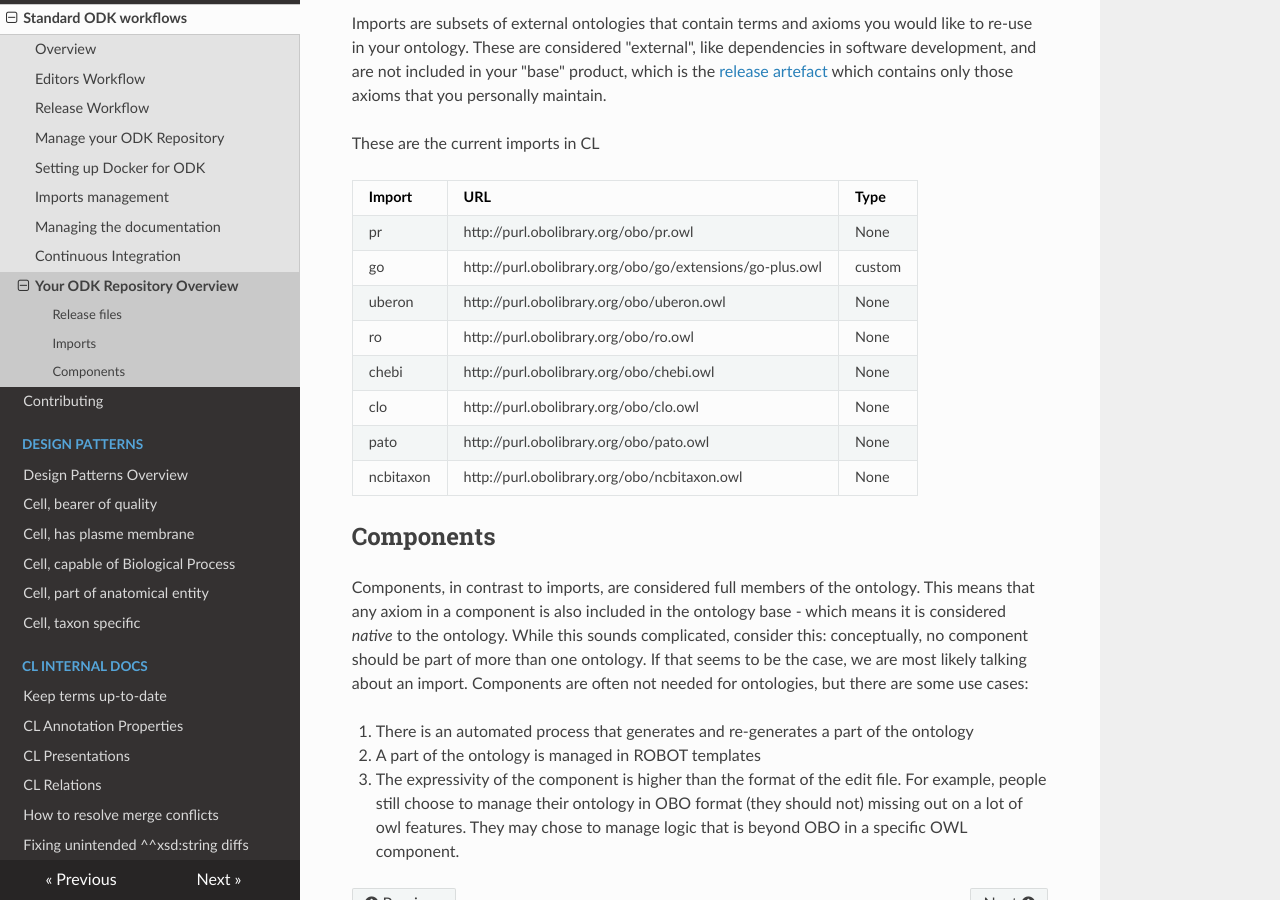
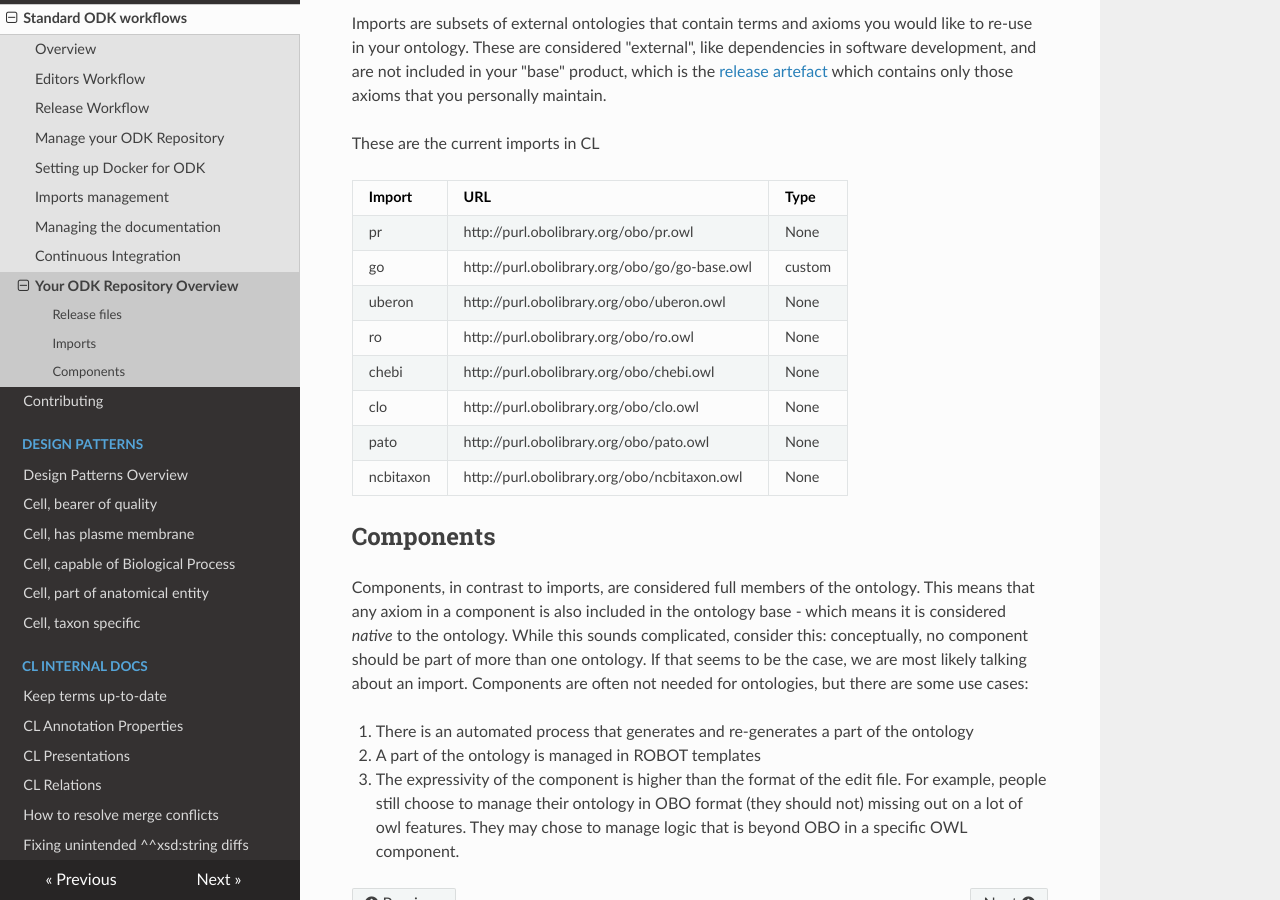
Before and after one commit to obophenotype/cell-ontology, an MkDocs documentation site: the page built from docs/odk-workflows/RepositoryFileStructure.md, in a window 1280 px wide and 900 px high, scrolled down 476 px. Built offline with MkDocs 1.6.1, drawn with Linux system fonts in a browser that asks for light colours; nearby versions of some CDN libraries; part of the change alters nothing that is shown.

Commit message:
Update RepositoryFileStructure.md
Change to go-base

```diff
--- a/docs/odk-workflows/RepositoryFileStructure.md
+++ b/docs/odk-workflows/RepositoryFileStructure.md
@@ -17,7 +17,7 @@ These are the current imports in CL
 | Import | URL | Type |
 | ------ | --- | ---- |
 | pr | http://purl.obolibrary.org/obo/pr.owl | None |
-| go | http://purl.obolibrary.org/obo/go/extensions/go-plus.owl | custom |
+| go | http://purl.obolibrary.org/obo/go/go-base.owl | custom |
 | uberon | http://purl.obolibrary.org/obo/uberon.owl | None |
 | ro | http://purl.obolibrary.org/obo/ro.owl | None |
 | chebi | http://purl.obolibrary.org/obo/chebi.owl | None |
```
